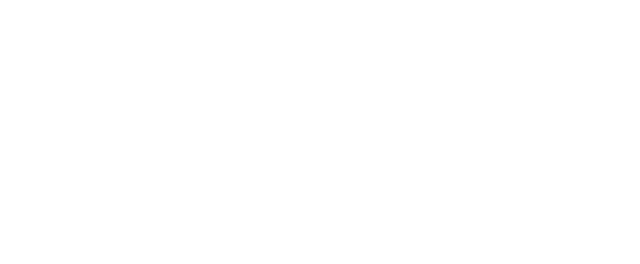
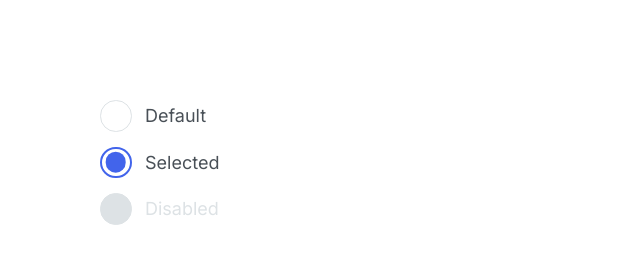
Before and after one commit to js-tasks-ru/htmlcss-20210513_ekaterina78, a website: page 07-lection5/02-radio/index.html in a window 1280 px wide. Shown: the whole page, without its empty margins (0-640 px from the left). Drawn offline with nearby package versions, Linux system fonts and the light colour scheme.

Commit message:
add solution for 07-lection5-02-radio

```diff
--- a/07-lection5/02-radio/index.html
+++ b/07-lection5/02-radio/index.html
@@ -2,10 +2,49 @@
 <!-- Страница радио -->
 <html lang="ru">
     <head>
+        <title>Radio</title>
         <link rel="stylesheet" href="../../assets/css/main.css">
         <link rel="stylesheet" href="./radio.css">
+        <style>
+            body {
+                padding: 100px;
+            }
+            .container {
+                display: flex;
+                flex-direction: column;
+                gap: 15px;
+            }
+        </style>
     </head>
     <body>
-
+        <div class="container">
+            <label class="radio-button">
+                <input type="radio" class="radio-button__input" name="radio">
+                <div class="radio-button__state">
+                    <div class="radio-button__control">
+                        <div class="radio-button__inner"></div>
+                    </div>
+                    <div class="radio-button__title">Default</div>
+                </div>
+            </label>
+            <label class="radio-button">
+                <input type="radio" class="radio-button__input" name="radio" checked>
+                <div class="radio-button__state">
+                    <div class="radio-button__control">
+                        <div class="radio-button__inner"></div>
+                    </div>
+                    <div class="radio-button__title">Selected</div>
+                </div>
+            </label>
+            <label class="radio-button">
+                <input type="radio" class="radio-button__input" name="radio" disabled>
+                <div class="radio-button__state">
+                    <div class="radio-button__control">
+                        <div class="radio-button__inner"></div>
+                    </div>
+                    <div class="radio-button__title">Disabled</div>
+                </div>
+            </label>
+        </div>
     </body>
 </html>
--- a/07-lection5/02-radio/radio.css
+++ b/07-lection5/02-radio/radio.css
@@ -0,0 +1,77 @@
+.radio-button__input {
+    width: 0;
+    height: 0;
+    opacity: 0;
+    pointer-events: none;
+    outline: none;
+    position: absolute;
+}
+
+.radio-button__state {
+    display: flex;
+    align-items: center;
+    cursor: pointer;
+    width: fit-content;
+}
+
+.radio-button__title {
+    font-family: Inter, sans-serif;
+    font-style: normal;
+    font-weight: normal;
+    font-size: 1rem;
+    line-height: 1.5rem;
+    color: var(--grey-4);
+    margin-left: 0.75rem;
+}
+
+.radio-button__control {
+    width: 1.75rem;
+    height: 1.75rem;
+    background: var(--white);
+    border: 1px solid var(--grey-2);
+    box-sizing: border-box;
+    border-radius: 50%;
+    position: relative;
+}
+
+.radio-button__inner {
+    display: none;
+    position: absolute;
+    top: 50%;
+    left: 50%;
+    transform: translate(-50%, -50%);
+    width: 75%;
+    height: 75%;
+    background: var(--primary);
+    border-radius: 50%;
+}
+
+.radio-button__input:checked ~ .radio-button__state .radio-button__control {
+    border: 2px solid var(--primary);
+}
+
+.radio-button__input:checked ~ .radio-button__state .radio-button__inner {
+    display: block;
+}
+
+.radio-button__input:focus ~ .radio-button__state .radio-button__title,
+.radio-button__input:not([disabled]):hover ~ .radio-button__state .radio-button__title {
+    text-decoration: underline;
+}
+
+.radio-button__input:focus ~ .radio-button__state .radio-button__control,
+.radio-button__input:not([disabled]):hover ~ .radio-button__state .radio-button__control {
+    box-shadow: 0 0 0 0.4rem var(--primary-lighten);
+}
+
+.radio-button__input:disabled ~ .radio-button__state {
+    pointer-events: none;
+}
+
+.radio-button__input:disabled ~ .radio-button__state .radio-button__control {
+    background: var(--grey-2);
+}
+
+.radio-button__input:disabled ~ .radio-button__state .radio-button__title {
+    color: var(--grey-2);
+}
```
